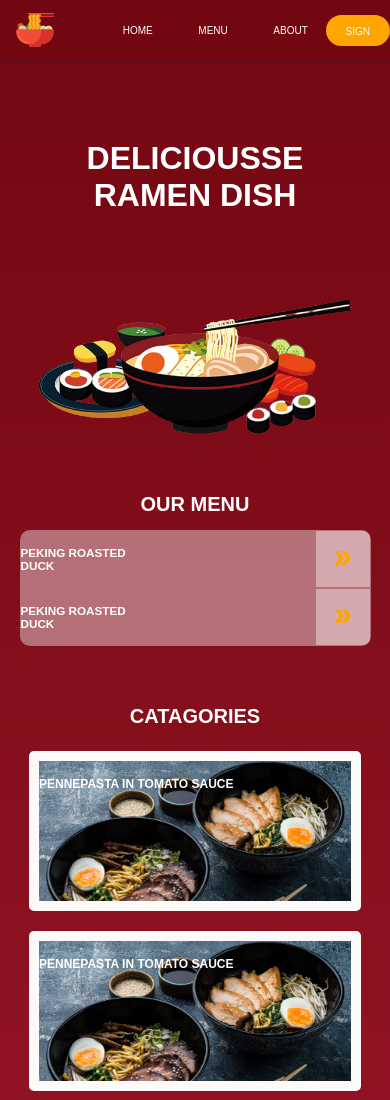
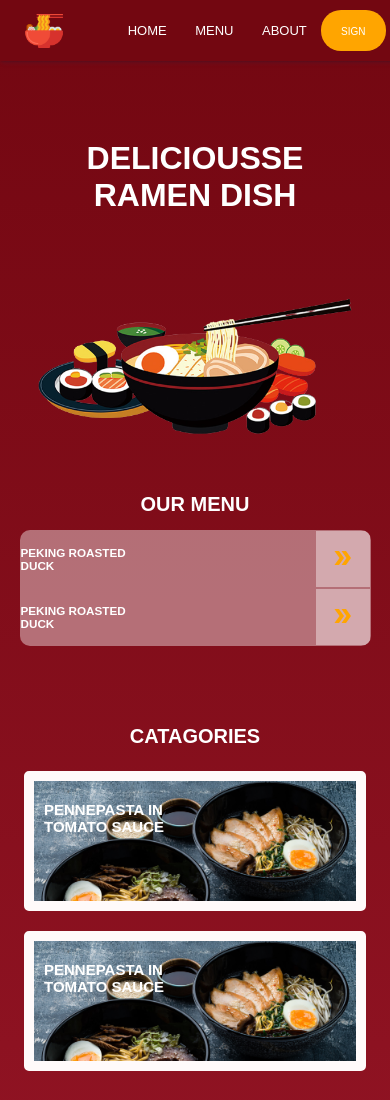
Before and after one commit to VireakGumi/Ramen, a plain HTML site: page index.html in a window 390 px wide. Shown: the top 1100 px of the page. Drawn offline with Linux system fonts and the light colour scheme.

Commit message:
Update style.css

```diff
--- a/css/style.css
+++ b/css/style.css
@@ -21,19 +21,20 @@ body{
     ;
 
 }
-nav , .logo , ul , .nav-center , .text-logo, .header ,  .header-left , .header-left button, .header-left h1 , .menu , .center-icon  , .sub-table , .text-table , .categories , .sub-cate , .product , .sub-pro , .card , .text-pro , footer{
+nav , .logo , ul , .nav-center , .text-logo, .header ,  .header-left , .header-left button, .header-left h1 , .menu , .center-icon  , .sub-table , .text-table , .categories , .sub-cate, .pic-cate h4 , .product , .sub-pro , .card , .text-pro , footer , .header-img{
     display: flex;
 }
 nav{
     grid-area:  nav;
+    width: 100%;
 }
-nav  , .text-logo , .logo ,  .header-left button , .menu , .sub-table , .text-table , .categories , .product, .card , .center-icon , footer{
+nav  , .text-logo , .logo ,  .header-left button , .header-img , .menu , .sub-table , .text-table , .categories , .product, .card , .center-icon , footer{
     align-items: center;
 }
 .logo , .text-logo , .header-left , .menu , .categories , .sub-cate , .product{
     justify-content: center;
 }
-.logo , .text-logo , .header-left , .header-left h1 , .menu , .categories , .product , .card , .text-pro{
+.logo , .text-logo , .header-left , .header-left h1 , .menu , .categories , .product , .card , .text-pro , .pic-cate h4{
     flex-direction: column;
 }
 .logo h5 , .logo p{
@@ -41,30 +42,25 @@ nav  , .text-logo , .logo ,  .header-left button , .menu , .sub-table , .text-ta
     margin-bottom:  0;
 }
 .logo{
-    flex: 1;
-    margin-left: -30px;
+    width: 20%;
 }
 .logo p{
     font-size: 10px;
 }
 .nav-center{
-    flex: 4;
+    width: 80%;
 }
 ul{
-    width: 80%;
+    width:80% ;
+    flex-shrink: 1;
+    justify-content: space-around;
 }
-ul li:nth-child(1){
+ul li{
     list-style: none;
-}
-li a{
-    margin-left: 10px;
 }
 a  , .text-logo , li , .header-left button , .header , .menu{
     color: white;
     text-decoration: none ;
-}
-ul{
-    justify-content: space-around;
 }
 .nav-center button{
     border: none;
@@ -145,7 +141,8 @@ ul{
     height: 180px;
     color: white;
     border:  10px solid snow;
-    width: 27%;
+    width: 30%;
+    padding-left: 10px;
     margin: 40px;
     font-size: larger;
     border-radius: 5px;
@@ -215,7 +212,7 @@ footer ul li{
     margin-left: 50px;
 }
 .nav-right{
-    flex: 1.5;
+    width: 20%;
     margin-right: 50px;
 }
 .button{
@@ -234,23 +231,22 @@ footer ul li{
 .button button{
     background-color: orange;
 }
-@media (max-width:900px){
+@media (max-width:1024px){
     .container{
         font-size:13px;
     }
-    ul li:nth-child(even) , .header-left p span , .sub-pro .card:nth-child(4){
+    ul li:nth-child(even) , .header-left p span ,  .sub-pro .card:nth-child(4){
         display: none;
     }
     nav ul{
         width: 70%;
-    }
-    .header-img img{
-        width: 450px;
+        font-size: medium;
     }
     .header-img{
         display: flex;
         align-items: center;
     }
+
     .header-left{
         margin: 0;
     }
@@ -271,16 +267,16 @@ footer ul li{
         width: 40%;
     }
     .nav-right{
-        flex: 2;
+        width: 20%;
         display: grid;
         place-items: flex-start;
         font-size: smaller;
     }
 }
-@media (max-width:500px){
+@media (max-width:700px){
     .container{
         font-size: x-small;
-        grid-template-rows:100px 380px 166px 400px 450px 250px 90px 150px ;
+        grid-template-rows:100px 380px 166px 400px 450px 350px 90px 150px ;
         padding: 0;
     }
     nav{
@@ -296,11 +292,10 @@ footer ul li{
         display: none;
     }
     nav .logo{
-        flex: 0;
+        width: 15%;
         margin-left: 15px;
     }
     nav .nav-center{
-        flex: 6;
         justify-content: flex-start;
     }
     nav button a{
@@ -312,9 +307,6 @@ footer ul li{
     .header , .about , .header-left h1, .sub-cate{
         align-items: center;
     }
-    .header-img img{
-        width: 100%;
-    }
     .right-icon{
         margin-left: auto;
         padding: 15px;
@@ -323,9 +315,10 @@ footer ul li{
         width: 90%;
     }
     .pic-cate{
-        height: 140px;
+        height: 120px;
         width: 80%;
         margin: 10px;
+        font-size: 15px;
     }
     .sub-cate , .header {
         flex-direction: column;
@@ -342,20 +335,23 @@ footer ul li{
     nav ul{
         width: 100%;
         list-style: none;
+        font-size: 13px;
     }
     .header-service{
         width: 55%;
         font-size: 11px;
     }
     .nav-right{
-        flex: 1.5;
+        width: 80%;
         place-items: flex-end;
     }
     .button input , .button button{
         padding: 1px;
     }
+    footer .logo{
+        width: 40%;
+    }
     footer .logo img{
          width: 60px;
     }
-
 }
```
